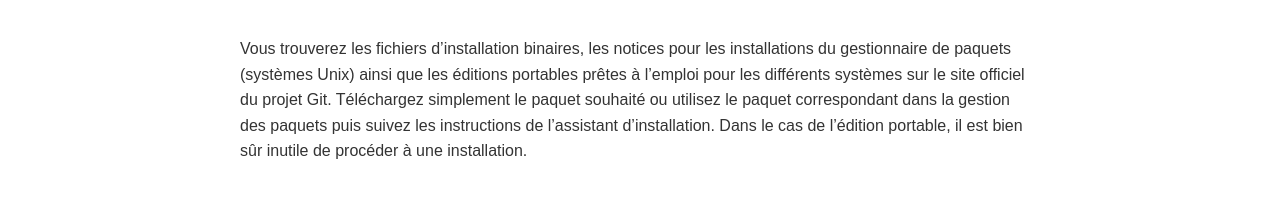
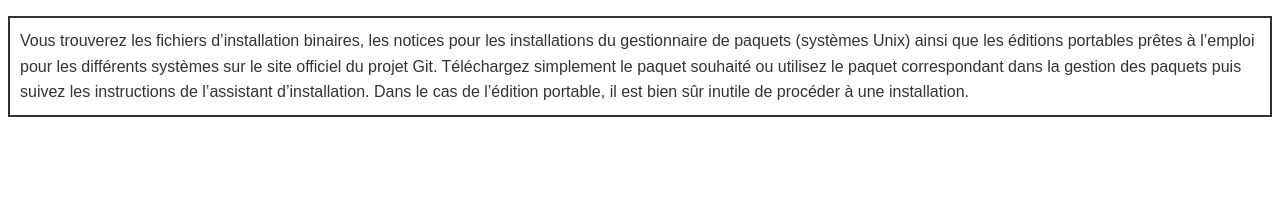
Before and after one commit to Maximencl/Exercice, a plain HTML site: page index.html in a window 1280 px wide. Drawn offline with Linux system fonts and the light colour scheme.

Commit message:
modification du stylecss

```diff
--- a/style.css
+++ b/style.css
@@ -1,8 +1,8 @@
-body {
+p {
     font-family: Arial, sans-serif;
     line-height: 1.6;
-    color: #333;
-    max-width: 800px;
-    margin: auto;
-    padding: 20px;
+    margin-bottom: 10px;
+    border: 2px solid #333;
+    padding: 10px;
+    color: #333; /* Ajout de la couleur du texte */
 }
```
